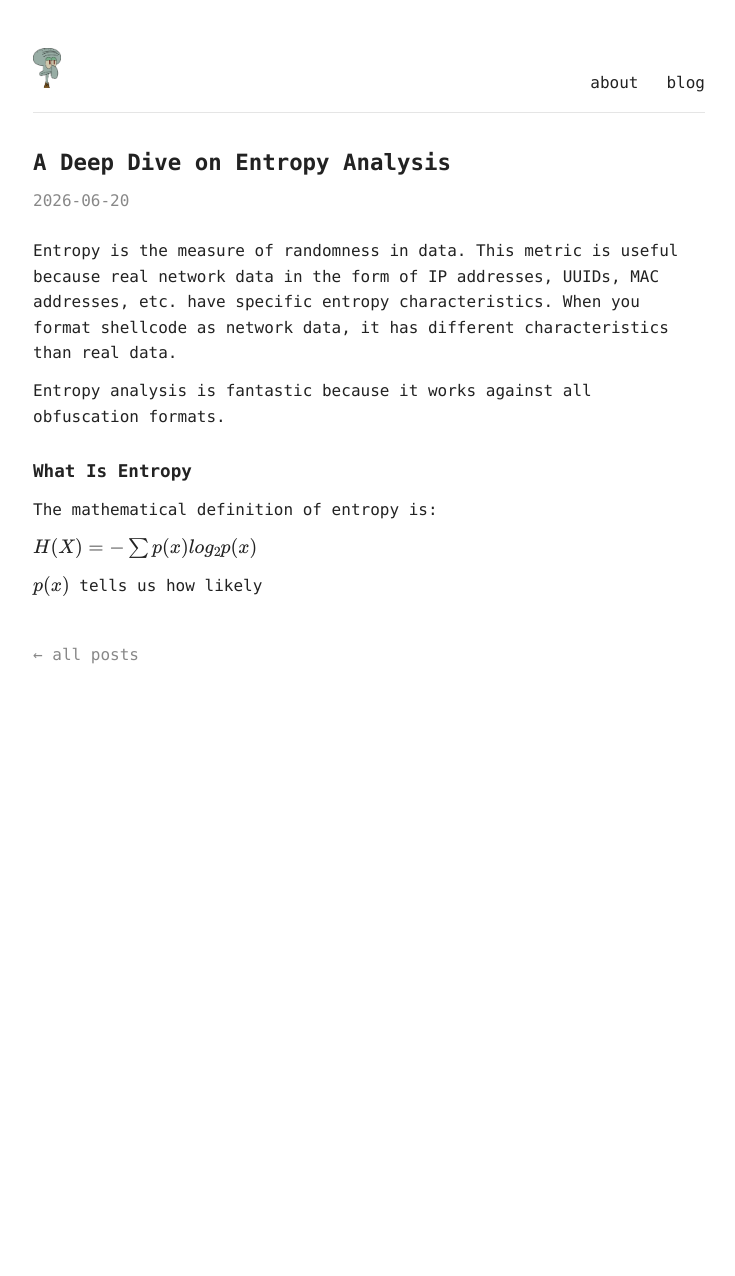
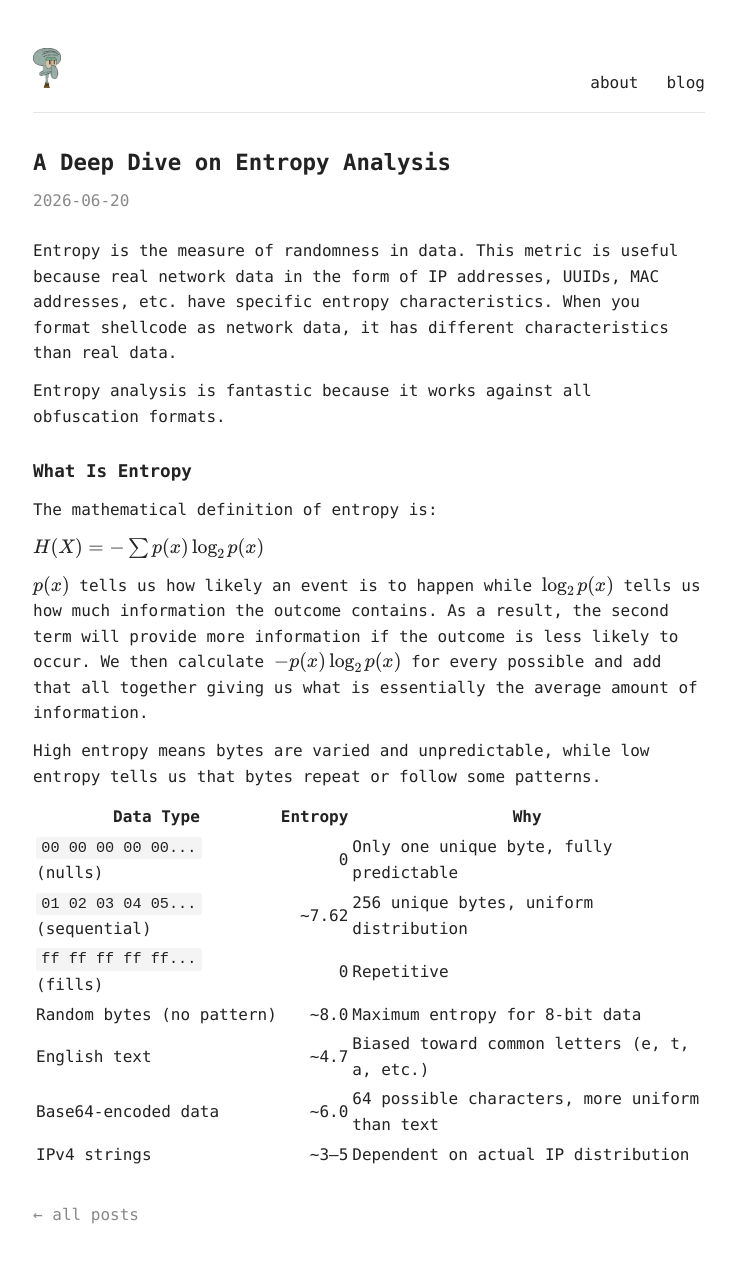
Before and after one commit to hol-jud18/hol-jud18.github.io, a Jekyll site: the page built from _posts/2026-07-19-entropy-analysis.md, in a window 1280 px wide. Shown: the whole page, without its empty margins (271-1006 px from the left). Built offline with Jekyll 4.4.1, drawn with Linux system fonts in a browser that asks for light colours; before the commit the page ends 900 px from its top, so only the background shows below that.

Commit message:
testing a table in entropy analysis

```diff
--- a/_posts/2026-07-19-entropy-analysis.md
+++ b/_posts/2026-07-19-entropy-analysis.md
@@ -14,6 +14,18 @@ Entropy analysis is fantastic because it works against all obfuscation formats.
 
 The mathematical definition of entropy is:
 
-$H(X)=-\sum p(x) log_2p(x)$
+$H(X)=-\sum p(x)\log_2p(x)$
 
-$p(x)$ tells us how likely
+$p(x)$ tells us how likely an event is to happen while $\log_2p(x)$ tells us how much information the outcome contains. As a result, the second term will provide more information if the outcome is less likely to occur. We then calculate $-p(x)\log_2p(x)$ for every possible and add that all together giving us what is essentially the average amount of information.
+
+High entropy means bytes are varied and unpredictable, while low entropy tells us that bytes repeat or follow some patterns.
+
+| Data Type | Entropy | Why |
+|---|---:|---|
+| `00 00 00 00 00...` (nulls) | 0 | Only one unique byte, fully predictable |
+| `01 02 03 04 05...` (sequential) | ~7.62 | 256 unique bytes, uniform distribution |
+| `ff ff ff ff ff...` (fills) | 0 | Repetitive |
+| Random bytes (no pattern) | ~8.0 | Maximum entropy for 8-bit data |
+| English text | ~4.7 | Biased toward common letters (e, t, a, etc.) |
+| Base64-encoded data | ~6.0 | 64 possible characters, more uniform than text |
+| IPv4 strings | ~3–5 | Dependent on actual IP distribution |
```
